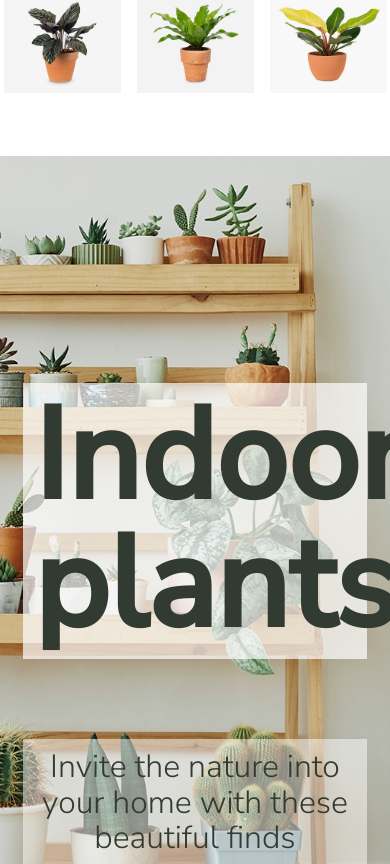
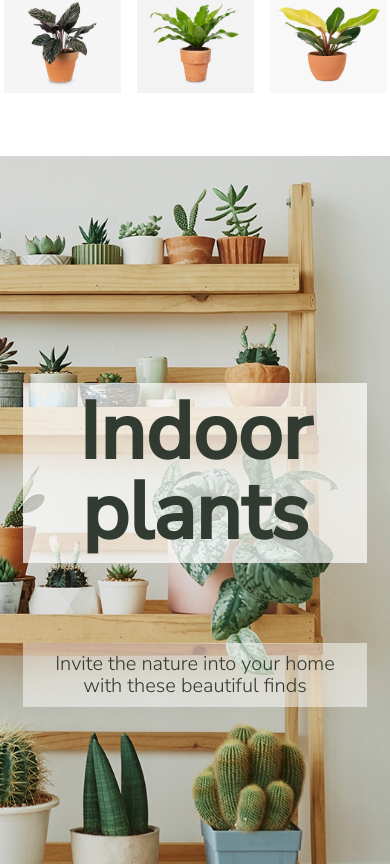
Before and after one commit to Subaru-Goto/cross-over-psd-plant, a React (Vite) app: page / in a window 390 px wide. Shown: the part 2560-3424 px from the top of the page. Built offline with nearby package versions, Linux system fonts and the light colour scheme; a web font is replaced by a local one.

Commit message:
styles changes

```diff
--- a/src/styles/indoor-plants.css
+++ b/src/styles/indoor-plants.css
@@ -21,14 +21,14 @@
   }
 
 .indoor-plants h2 {
-    font-size: 8rem;
+    font-size: 8em;
     font-weight: 600;
     line-height: 1;
     padding: 10px;
  }
 
  .indoor-plants p {
-    font-size: 2rem;
+    font-size: 2em;
     font-weight: 300;
     line-height: 1.1;
     margin-top: 80px;
@@ -69,3 +69,15 @@
         margin-top: 200px;
     }
 }
+
+@media screen and (max-width: 500px) {
+    .indoor-title {
+     font-size: 10px;
+    }
+}
+
+@media screen and (max-width: 300px) {
+    .indoor-title {
+     font-size: 8px;
+    }
+}
```
